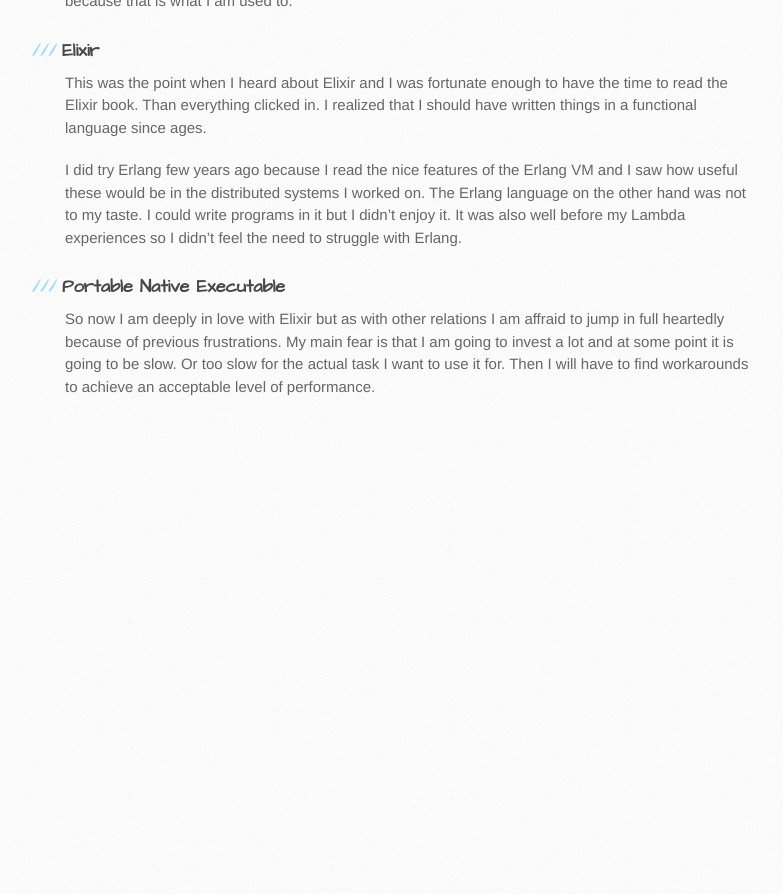
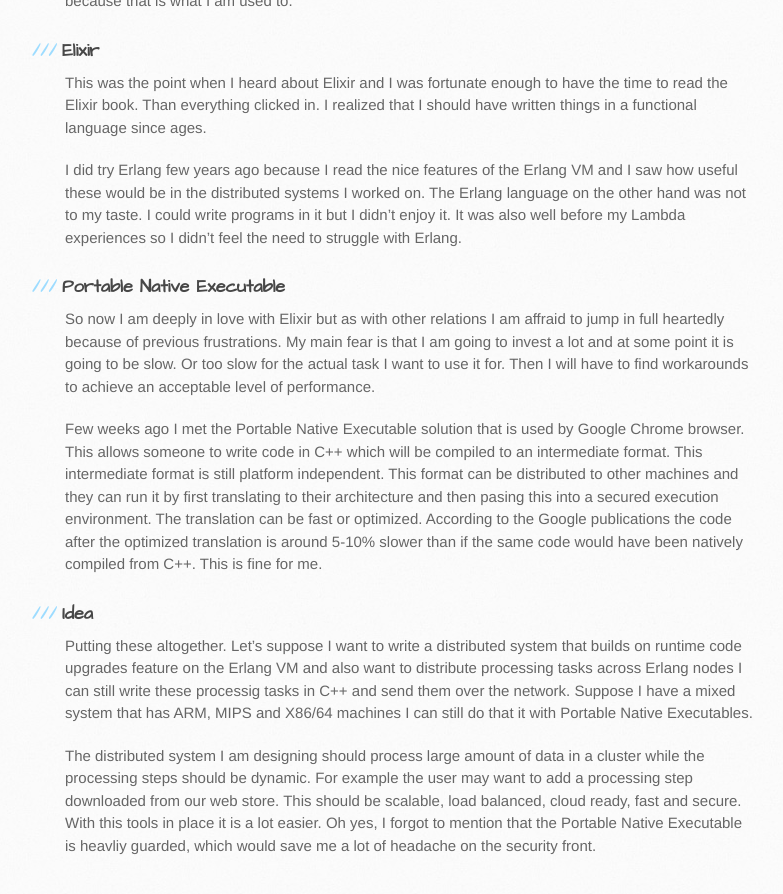
Before and after one commit to dbeck/dbeck.github.io, a Jekyll site: the page built from _posts/2015-07-23-dream-of-nice-a-distributed-system.markdown, in a window 1280 px wide and 900 px high, scrolled down 754 px. Shown: the top 894 px of the window, without its empty margins (105-888 px from the left). Built offline with Jekyll 4.4.1, drawn with Linux system fonts in a browser that asks for light colours; Markdown is read by kramdown in place of the engine named in the settings; before the commit the page ends 1195 px from its top, so only the background shows below that.

Commit message:
more touches on the blog post

```diff
--- a/_posts/2015-07-23-dream-of-nice-a-distributed-system.markdown
+++ b/_posts/2015-07-23-dream-of-nice-a-distributed-system.markdown
@@ -26,3 +26,10 @@
 
 ### Portable Native Executable
 So now I am deeply in love with Elixir but as with other relations I am affraid to jump in full heartedly because of previous frustrations. My main fear is that I am going to invest a lot and at some point it is going to be slow. Or too slow for the actual task I want to use it for. Then I will have to find workarounds to achieve an acceptable level of performance.
+
+Few weeks ago I met the Portable Native Executable solution that is used by Google Chrome browser. This allows someone to write code in C++ which will be compiled to an intermediate format. This intermediate format is still platform independent. This format can be distributed to other machines and they can run it by first translating to their architecture and then pasing this into a secured execution environment. The translation can be fast or optimized. According to the Google publications the code after the optimized translation is around 5-10% slower than if the same code would have been natively compiled from C++. This is fine for me.
+
+### Idea
+Putting these altogether. Let's suppose I want to write a distributed system that builds on runtime code upgrades feature on the Erlang VM and also want to distribute processing tasks across Erlang nodes I can still write these processig tasks in C++ and send them over the network. Suppose I have a mixed system that has ARM, MIPS and X86/64 machines I can still do that it with Portable Native Executables.
+
+The distributed system I am designing should process large amount of data in a cluster while the processing steps should be dynamic. For example the user may want to add a processing step downloaded from our web store. This should be scalable, load balanced, cloud ready, fast and secure. With this tools in place it is a lot easier. Oh yes, I forgot to mention that the Portable Native Executable is heavliy guarded, which would save me a lot of headache on the security front.
```
